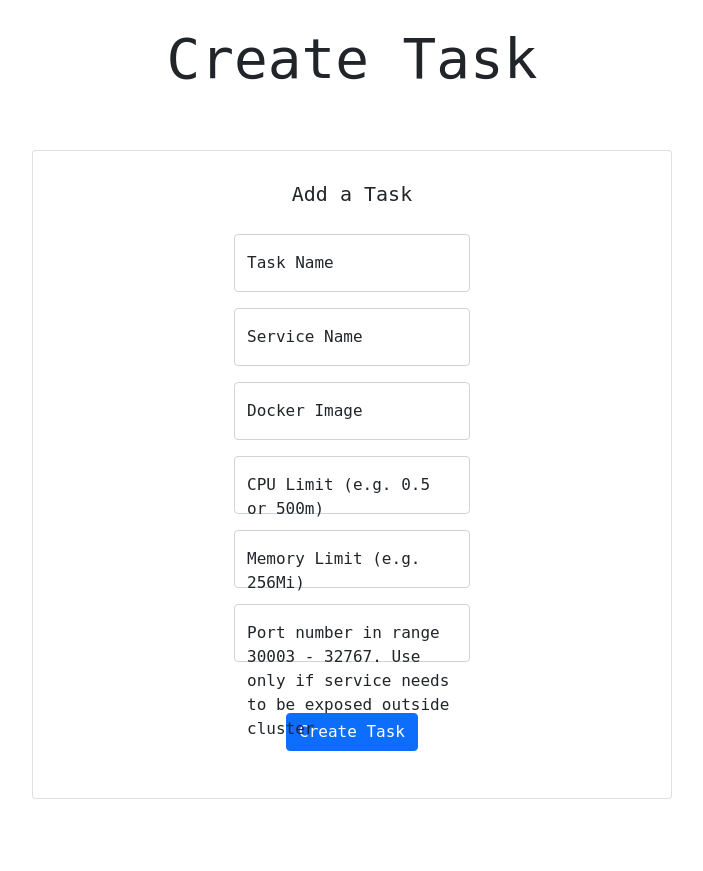
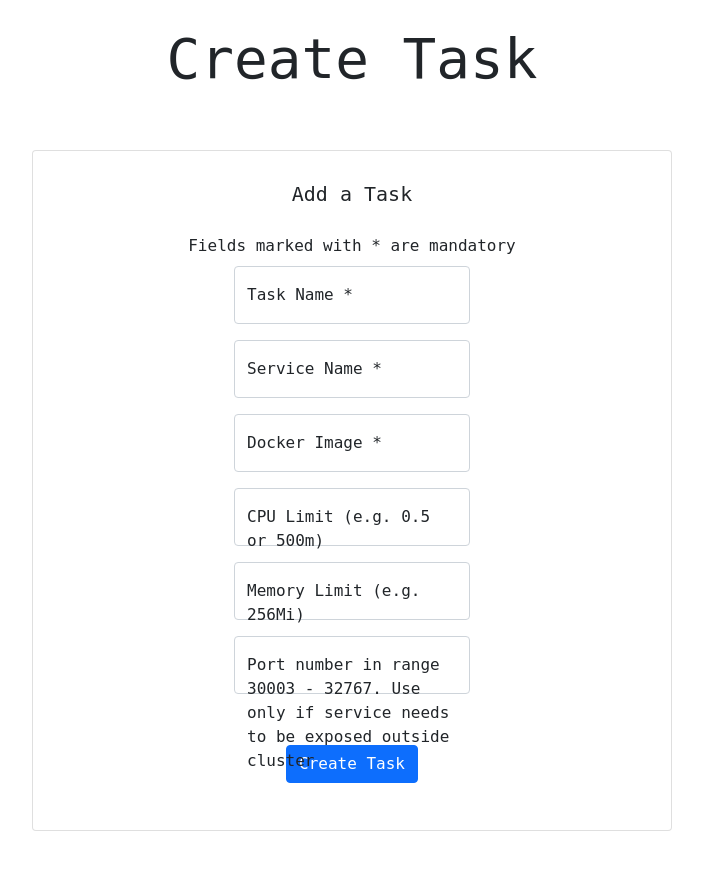
Before and after one commit to naveenkarya/workflow-as-a-service, a Flask app: template workflow-generator/src/main/resources/templates/createTask.html in a window 1280 px wide. Shown: the part 56-927 px from the top of the page, without its empty margins (288-991 px from the left). Run offline with Flask 2, Linux system fonts and the light colour scheme; the template is opened without the code that fills it, so the values that code supplies are empty; some libraries are stand-ins or nearby versions.

Commit message:
add mandatory fields changes

```diff
--- a/workflow-generator/src/main/resources/static/createTask.js
+++ b/workflow-generator/src/main/resources/static/createTask.js
@@ -46,6 +46,9 @@ $(function () {
             nodePort: parseInt(nodePort)
         }
 
+        if(taskName != null && taskName.length > 0 && serviceName != null && serviceName.length > 0 &&
+            dockerImage != null && dockerImage.length > 0){
+
             $.ajax({
                 type: "POST",
                 url: url,
@@ -74,7 +77,15 @@ $(function () {
                     $("#create-error").focus();
                 }
             });
+        }
+        else{
+            var msg = '<span class="alert alert-primary" role="alert" style="padding: 5px;">'
+                            +'Missing mandatory fields!'
+                     +'</span>';
 
+            $('#addTask').find('#message').html(msg);
+            $('#addTask').find('#message').removeClass('hide');
+        }
     });
 
 });
--- a/workflow-generator/src/main/resources/static/styles.css
+++ b/workflow-generator/src/main/resources/static/styles.css
@@ -38,3 +38,7 @@ label {
     color: red;
     font-weight: bold;
 }
+
+.mandatory {
+    color: red;
+}
--- a/workflow-generator/src/main/resources/templates/createTask.html
+++ b/workflow-generator/src/main/resources/templates/createTask.html
@@ -38,17 +38,20 @@
                 <h5 class="card-title">Add a Task</h5>
                 <div id="message" class="hide" style="padding-bottom: 20px;"></div>
 
+                <div class="mb-2">
+                    <label for="taskName">Fields marked with * are mandatory </label>
+                </div>
                 <div class="form-floating mb-3">
                     <input type="text" class="form-control" id="taskName" placeholder="Task Name">
-                    <label for="taskName">Task Name</label>
+                    <label for="taskName">Task Name <span class="mandatory">*</span></label>
                 </div>
                 <div class="form-floating mb-3">
                     <input type="text" class="form-control" id="serviceName" placeholder="Service Name">
-                    <label for="serviceName">Service Name</label>
+                    <label for="serviceName">Service Name <span class="mandatory">*</span></label>
                 </div>
                 <div class="form-floating mb-3">
                     <input type="text" class="form-control" id="dockerImage" placeholder="Docker Image">
-                    <label for="dockerImage">Docker Image</label>
+                    <label for="dockerImage">Docker Image <span class="mandatory">*</span></label>
                 </div>
                 <div class="form-floating mb-3">
                     <input type="text" class="form-control" id="cpuLimit" placeholder="CPU Limit">
```
Lines whose indentation alone changed are shown as unchanged.
